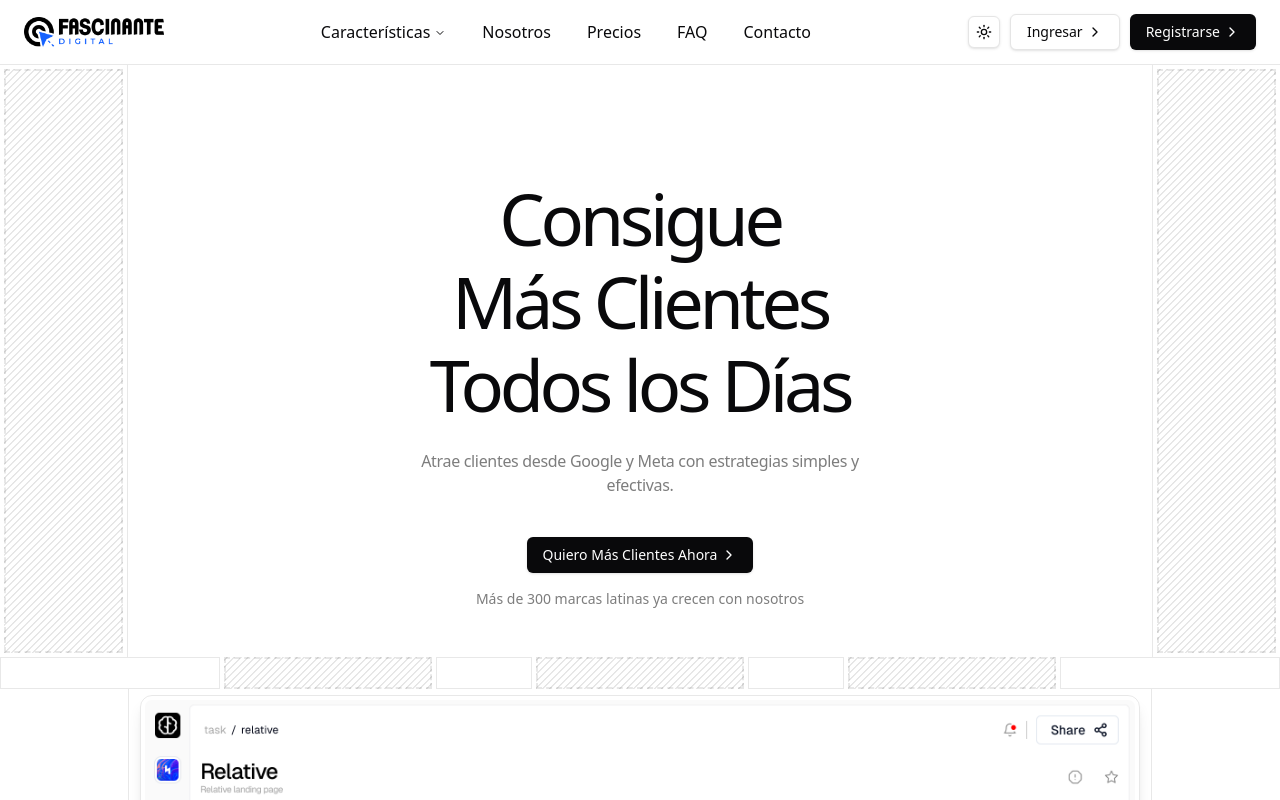
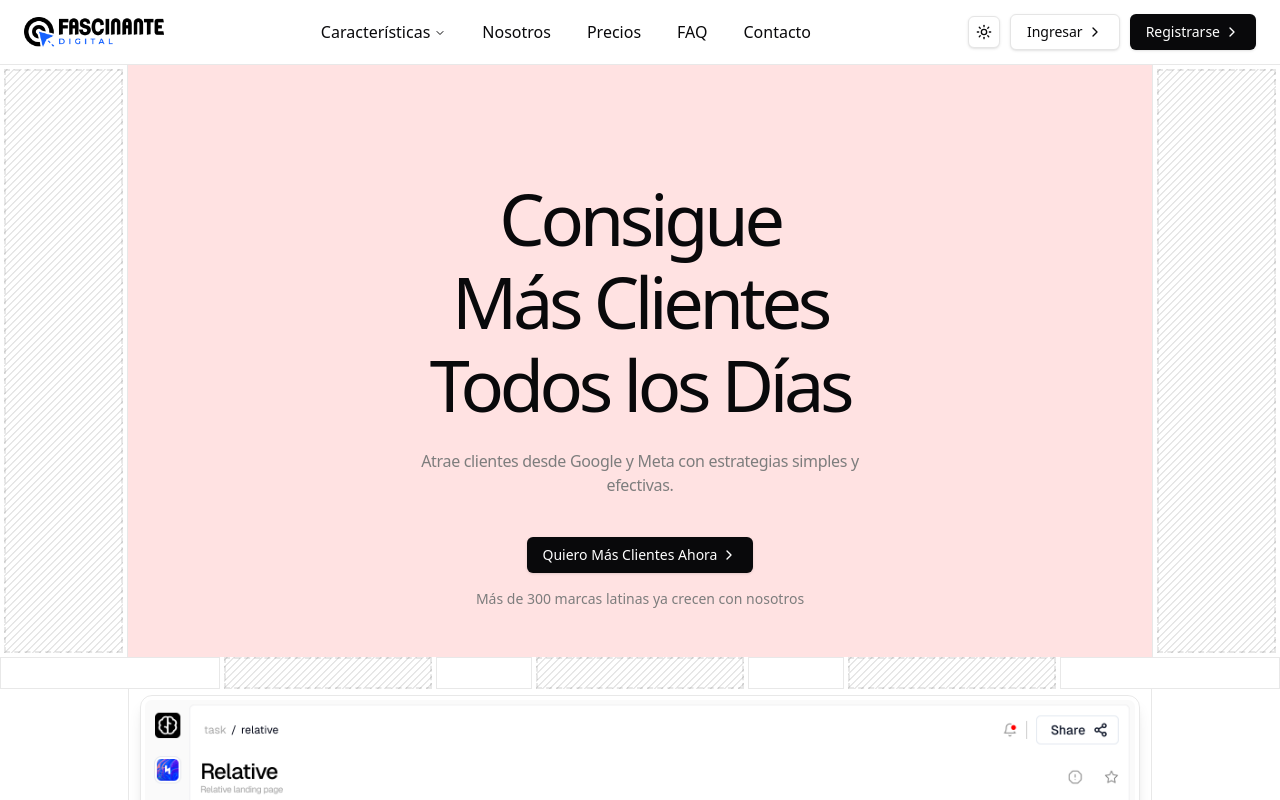
Before and after one commit to alexanderovie/fascinantedigital, a Next.js app: page / in a window 1280 px wide. Shown: the top 800 px of the page. Built offline with nearby package versions, Linux system fonts and the light colour scheme.

Commit message:
TEMP: agregar fondo rojo de prueba al contenedor Hero para identificar elemento

```diff
--- a/src/components/sections/hero.tsx
+++ b/src/components/sections/hero.tsx
@@ -14,7 +14,7 @@
         <BorderedSection className="2xl:flex-1">
           <DiagonalPattern />
         </BorderedSection>
-        <div className="container mx-auto pt-16 pb-12 text-center md:pt-20 lg:pt-28">
+        <div className="container mx-auto pt-16 pb-12 text-center md:pt-20 lg:pt-28 bg-red-100">
           <h1 className="mx-auto max-w-[500px] text-[2.5rem] leading-[1.2] tracking-[-1.6px] text-balance md:text-[4rem] md:!leading-[1.15] md:tracking-[-4.32px] lg:text-7xl">
             Consigue Más Clientes Todos los Días
           </h1>
```
